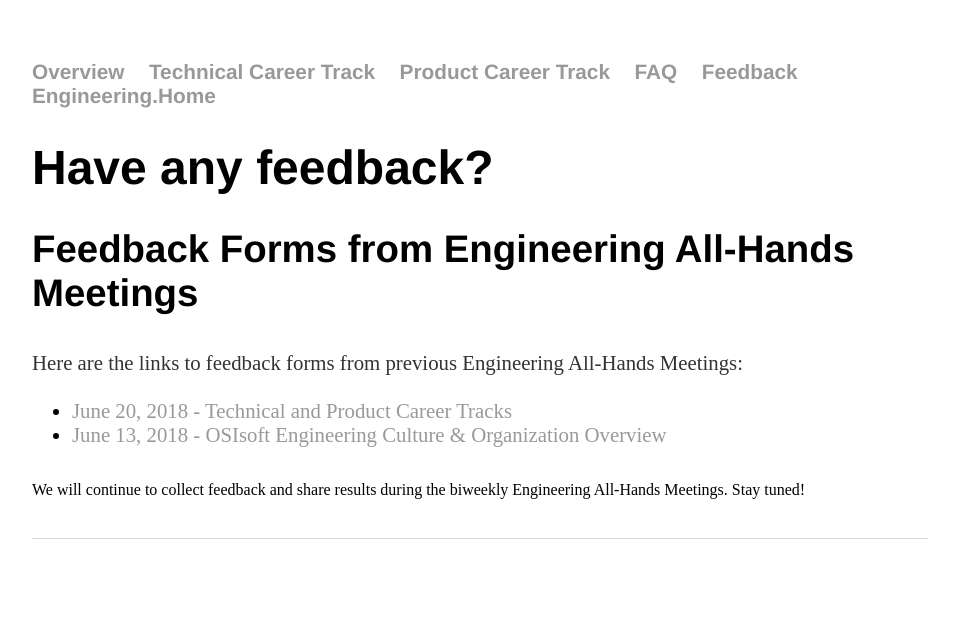
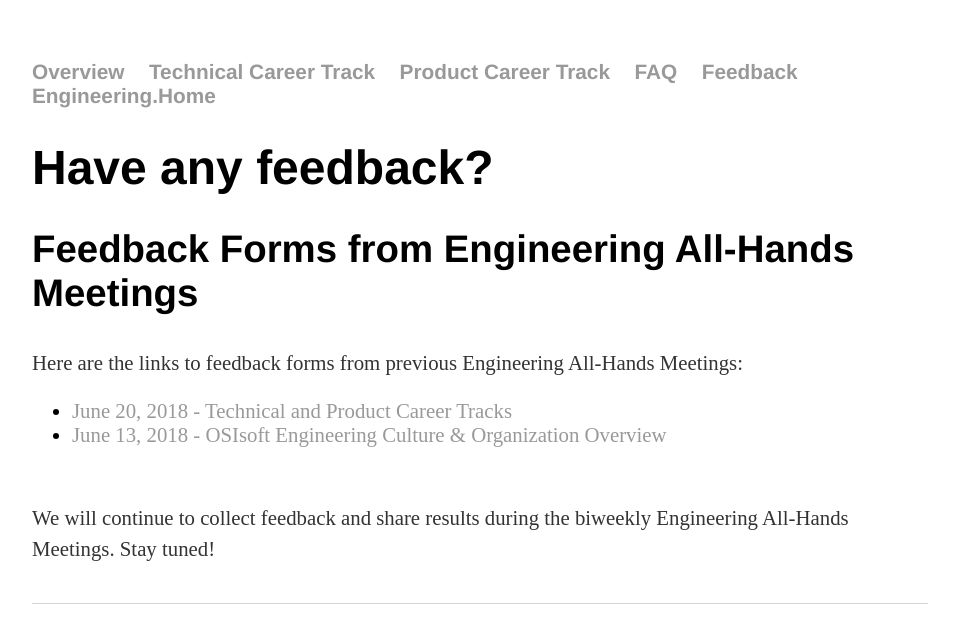
Before and after one commit to OSIEng/osieng.github.io, a Jekyll site: the page built from feedback/index.html, in a window 1280 px wide. Shown: the top 643 px of the page, without its empty margins (160-1119 px from the left). Built offline with Jekyll 4.4.1, drawn with Linux system fonts in a browser that asks for light colours.

```diff
--- a/feedback/index.html
+++ b/feedback/index.html
@@ -5,12 +5,12 @@ title: Feedback - OSIsoft Engineering Organization
 <div class="blurb">
 	<h1>Have any feedback?</h1>
 	<h2>Feedback Forms from Engineering All-Hands Meetings</h2>
-	<p>Here are the links to feedback forms from previous Engineering All-Hands Meetings:
+	<p>Here are the links to feedback forms from previous Engineering All-Hands Meetings:</p>
   <ul>
   <li><a href="http://bit.ly/AllHands180620">June 20, 2018 - Technical and Product Career Tracks</a></li>
   <li><a href="http://bit.ly/AllHands180613">June 13, 2018 - OSIsoft Engineering Culture & Organization Overview</a>
   </ul>
   </br>
-  We will continue to collect feedback and share results during the biweekly Engineering All-Hands Meetings. Stay tuned!
+  <p>We will continue to collect feedback and share results during the biweekly Engineering All-Hands Meetings. Stay tuned!
 </p>
 </br>
```
